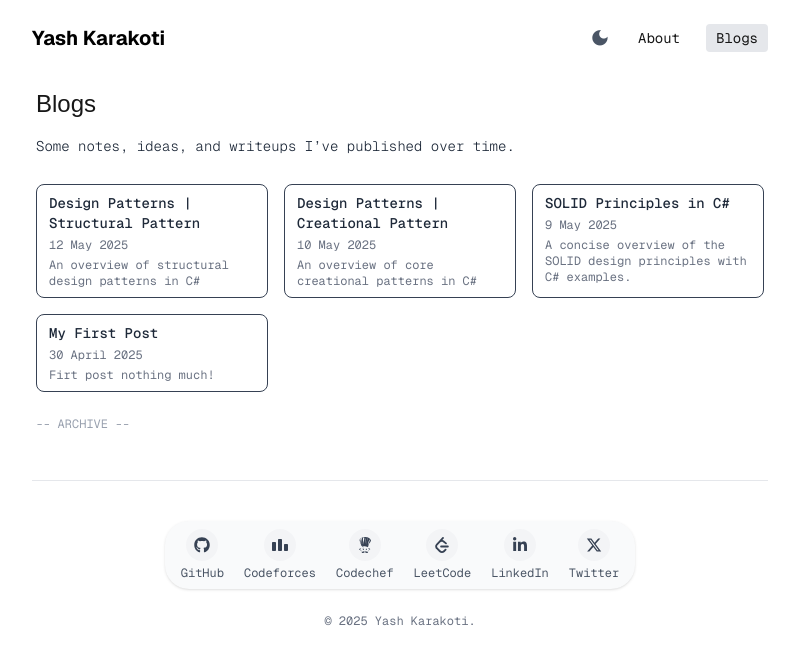
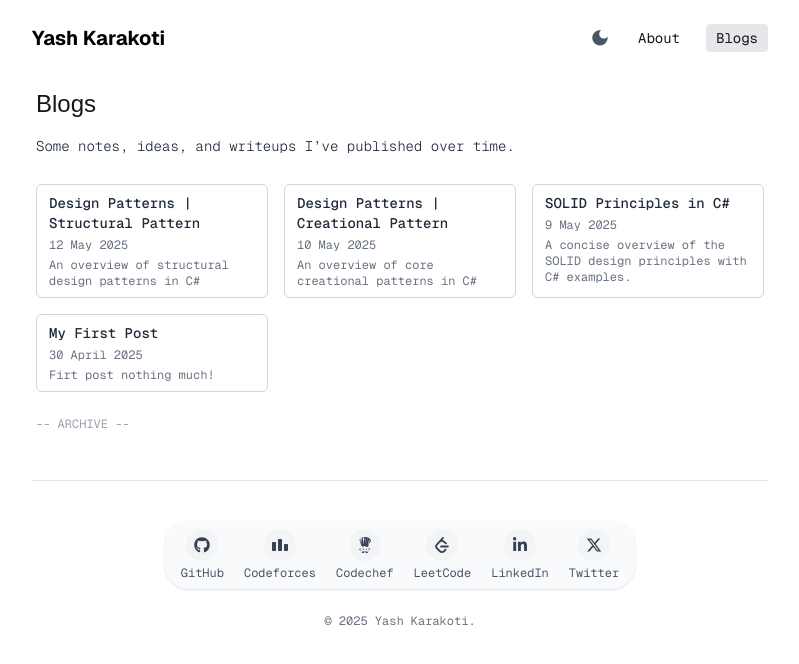
Before and after one commit to Ykarakoti77/blog, a Next.js app: page /blog in a window 1280 px wide. Shown: the top 664 px of the page, without its empty margins (240-1039 px from the left). Built offline with nearby package versions, Linux system fonts and the light colour scheme.

Commit message:
minor update

```diff
--- a/src/app/blog/page.tsx
+++ b/src/app/blog/page.tsx
@@ -30,11 +30,11 @@ export default async function BlogPage() {
             href={`/blog/${post.slug}`}
             className={`
             p-2 px-3
-            border border-gray-700
-            rounded-lg
+            border border-gray-300
+            dark:border-[#4b49499e]
+            rounded-md
             transition-all duration-200 ease-in-out
             transform
-            hover:scale-[1.02]
             hover:shadow-md
             hover:bg-gray-100
             dark:hover:bg-[#3030309e]
```
